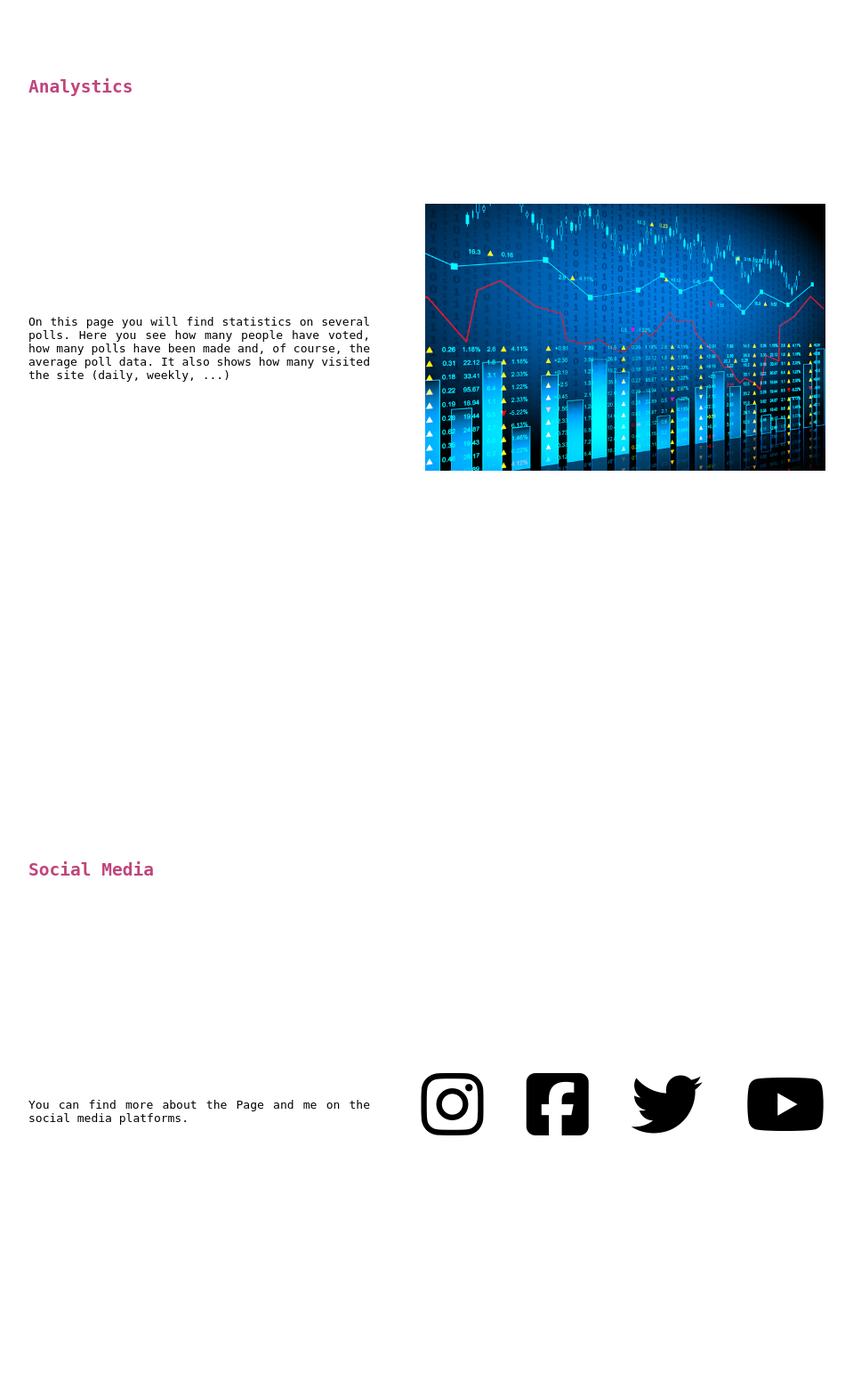
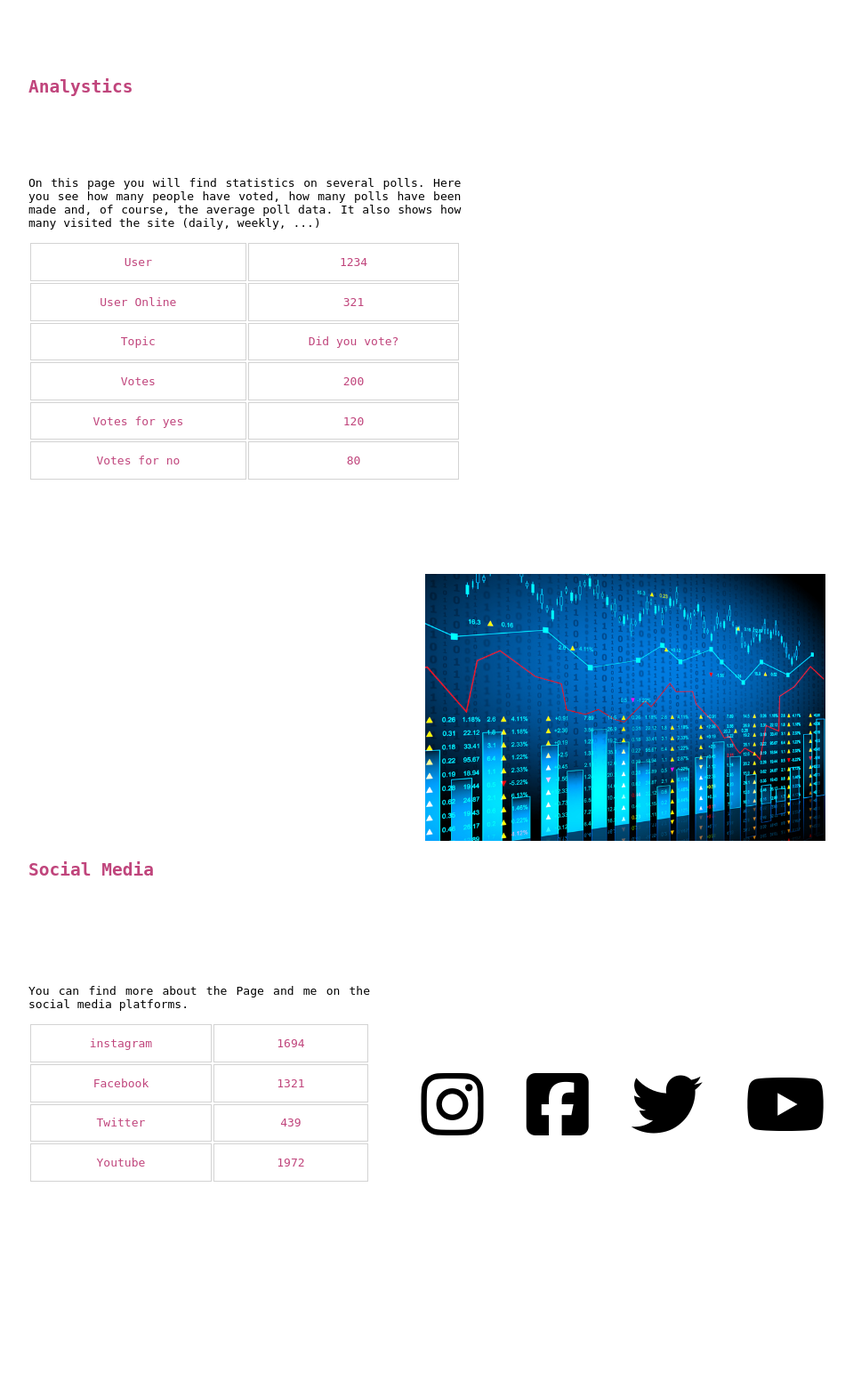
Before and after one commit to floklausner/ballot, a PHP site: page / in a window 1280 px wide. Shown: the part 2170-3740 px from the top of the page at 89% size, without its empty margins (160-1119 px from the left). Run offline with PHP 8.4, Linux system fonts and the light colour scheme; some libraries are stand-ins or nearby versions.

Commit message:
Add files via upload

```diff
--- /dev/null
+++ b/index.php
@@ -0,0 +1,153 @@
+<!DOCTYPE html>
+<html lang="en" dir="ltr">
+  <head>
+    <meta charset="utf-8">
+    <link rel="stylesheet" href="style/style.css">
+    <script src="script/scrollAnimation.js"></script>
+    <script src="https://kit.fontawesome.com/e7df220bd7.js" crossorigin="anonymous"></script>
+    <script src="./script/analystics.js"></script>
+    <title>ballot</title>
+  </head>
+  <body>
+    <div id="parallax">
+
+      <div id="header">
+
+        <div id="navbar">
+          <ul id="navUl">
+            <li><a href="#contact">Contact</a></li>
+            <li><a href="pages/login.html">Login</a></li>
+            <li><a href="#social">Social Media</a></li>
+            <li><a href="#analystics">Analystics</a></li>
+            <li><a href="#news">News</a></li>
+            <li><a href="#about">About</a></li>
+          </ul>
+        </div>
+        <h1><a href="index.html">Welcome</a></h1>
+        <h3>Ballot. Create and use</h3>
+      </div>
+
+    </div>
+    <div id="content">
+
+      <div id="about">
+        <h2>What is ballot?</h2>
+        <div id="aboutText">
+          <p>
+            ballot is a website where you can see already polled polls and vote for yourself. You can also create ballots yourself by registering on the website and then uploading them or installing them in your own website. You can color the ballots the way you want and choose between two layouts
+          </p>
+        </div>
+
+        <div id="aboutPicture">
+          <img src="images/aboutPicture.jpg" alt="" height="300vh">
+        </div>
+
+      </div>
+
+      <div id="news">
+        <h2>News</h2>
+        <div id="newsPicture">
+          <img src="images/analystics_2.jpg" alt="" height="300vh">
+        </div>
+
+        <div id="newsText">
+          <p>
+            Here you will find news about the votes you have made or where you have voted. You will be able to see how many have voted with you and what
+          </p>
+        </div>
+
+      </div>
+
+      <div id="analystics">
+        <h2>Analystics</h2>
+        <div id="analysticsText">
+
+          <p>
+            On this page you will find statistics on several polls. Here you see how many people have voted, how many polls have been made and, of course, the average poll data. It also shows how many visited the site     (daily, weekly, ...)
+          </p>
+
+          <div id="readFromCSVAnalystics">
+
+            <table>
+              <?php
+              $i = 1;
+              $handle = fopen('php/analystics.csv', 'r');
+
+              while($data = fgetcsv($handle, 500, ';')) {
+                if($i != "10" && $i != "13"){
+                  echo "<tr>";
+                  echo "<td>".$data[0]."</td>";
+                  echo "<td>".$data[1]."</td>";
+                  echo "</tr>";
+                }
+                $i++;
+              }
+              fclose($handle);
+              ?>
+            </table>
+
+          </div>
+
+        </div>
+
+        <div id="analysticsPicture">
+          <img src="images/analystics_3.png" alt="" height="300vh">
+        </div>
+
+      </div>
+
+      <div id="social">
+        <h2>Social Media</h2>
+        <div id="socialText">
+          <p>
+            You can find more about the Page and me on the social media platforms.
+          </p>
+
+          <div id="readFromCSVSocial">
+
+            <table>
+              <?php
+              $i = 1;
+              $handle = fopen('php/social.csv', 'r');
+
+              while($data = fgetcsv($handle, 500, ';')) {
+                if($i != "10" && $i != "13"){
+                  echo "<tr>";
+                  echo "<td>".$data[0]."</td>";
+                  echo "<td>".$data[1]."</td>";
+                  echo "</tr>";
+                }
+                $i++;
+              }
+              fclose($handle);
+              ?>
+            </table>
+
+          </div>
+
+        </div>
+
+        <div id="socialIcons">
+          <i class="fab fa-instagram"></i>
+          <i class="fab fa-facebook-square"></i>
+          <i class="fab fa-twitter"></i>
+          <i class="fab fa-youtube"></i>
+        </div>
+
+      </div>
+
+      <div id="contact">
+        <h2>Contact me</h2>
+        <form>
+          <input name="name" type="text" class="feedback-input" placeholder="Name" />
+          <input name="email" type="text" class="feedback-input" placeholder="Email" />
+          <textarea name="text" class="feedback-input" placeholder="Comment"></textarea>
+          <input type="submit" value="SUBMIT"/>
+        </form>
+
+      </div>
+
+    </div>
+
+  </body>
+</html>
--- a/php/analystics.csv
+++ b/php/analystics.csv
@@ -1,2 +1,6 @@
-topic;howMuch;yes;no
-Did you vote;200;120 for yes;80 for no
+User;1234
+User Online;321
+Topic;Did you vote?
+Votes;200
+Votes for yes;120
+Votes for no;80
--- /dev/null
+++ b/php/social.csv
@@ -0,0 +1,4 @@
+instagram;1694
+Facebook;1321
+Twitter;439
+Youtube;1972
--- /dev/null
+++ b/php/user.csv
@@ -0,0 +1,2 @@
+User;User Online;
+1234;321
--- a/style/style.css
+++ b/style/style.css
@@ -3,6 +3,10 @@
 * {
   font-family: monospace;
   user-select: none;
+}
+
+body {
+  overflow-x: hidden;
 }
 
 #navbar {
@@ -148,13 +152,21 @@ h3 {
 
 #analysticsText {
   float: left;
-  padding-top: 27vh;
-  width: 30vw;
+  padding-top: 7.5vh;
+  width: 38vw;
 }
 
 #analysticsPicture {
   padding-top: 13vh;
   float: right;
+}
+
+#readFromCSVAnalystics td {
+  border: 1px solid lightgrey;
+  color: #c0457c;
+  text-align: center;
+  padding: 1vw;
+  width: 40vw;
 }
 
 #social {
@@ -164,9 +176,18 @@ h3 {
   height: 100vh;
 }
 
+#readFromCSVSocial td {
+  border: 1px solid lightgrey;
+  color: #c0457c;
+  text-align: center;
+  padding: 1vw;
+  width: 40vw;
+}
+
+
 #socialText {
   float: left;
-  padding-top: 27vh;
+  padding-top: 11vh;
   width: 30vw;
 }
 
```
